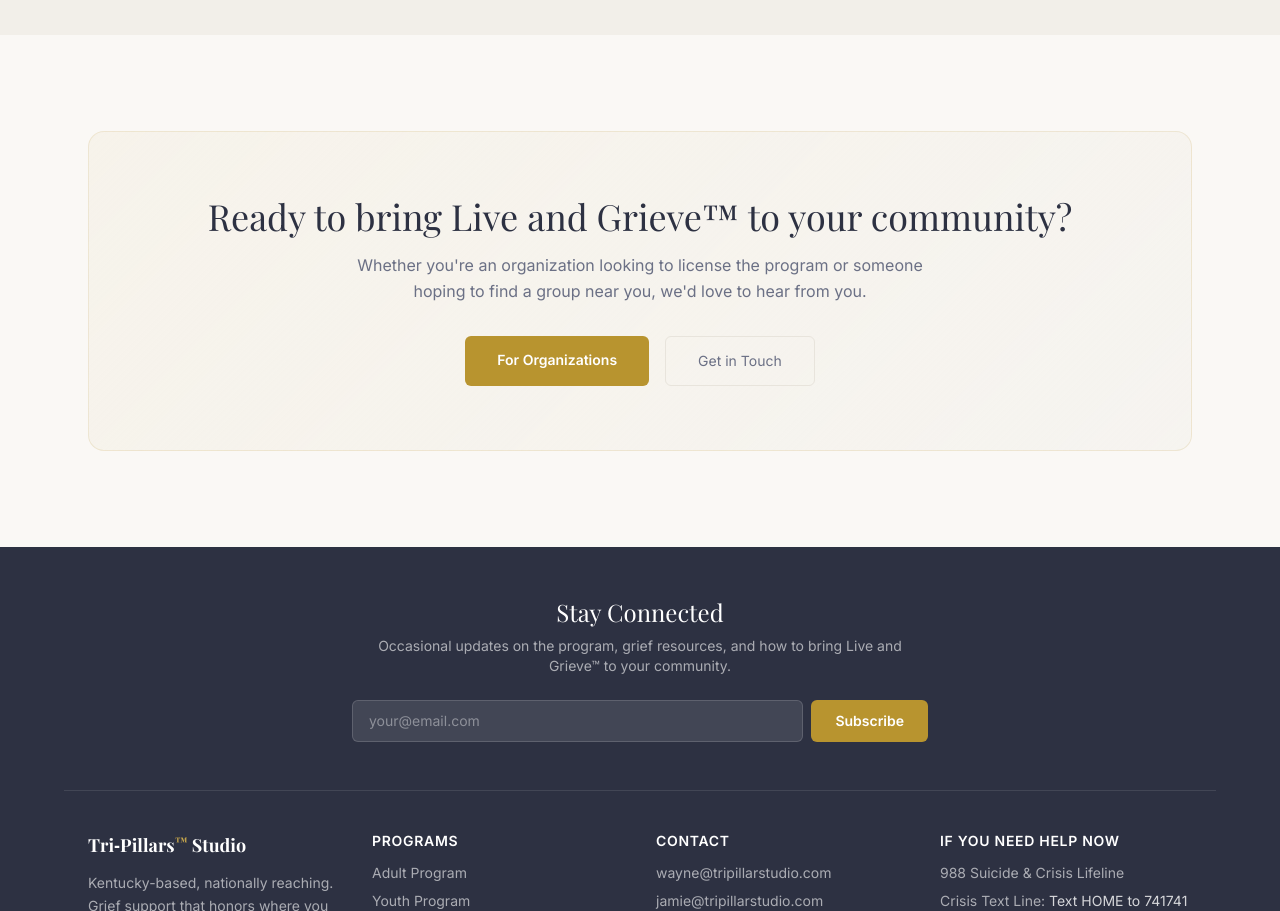
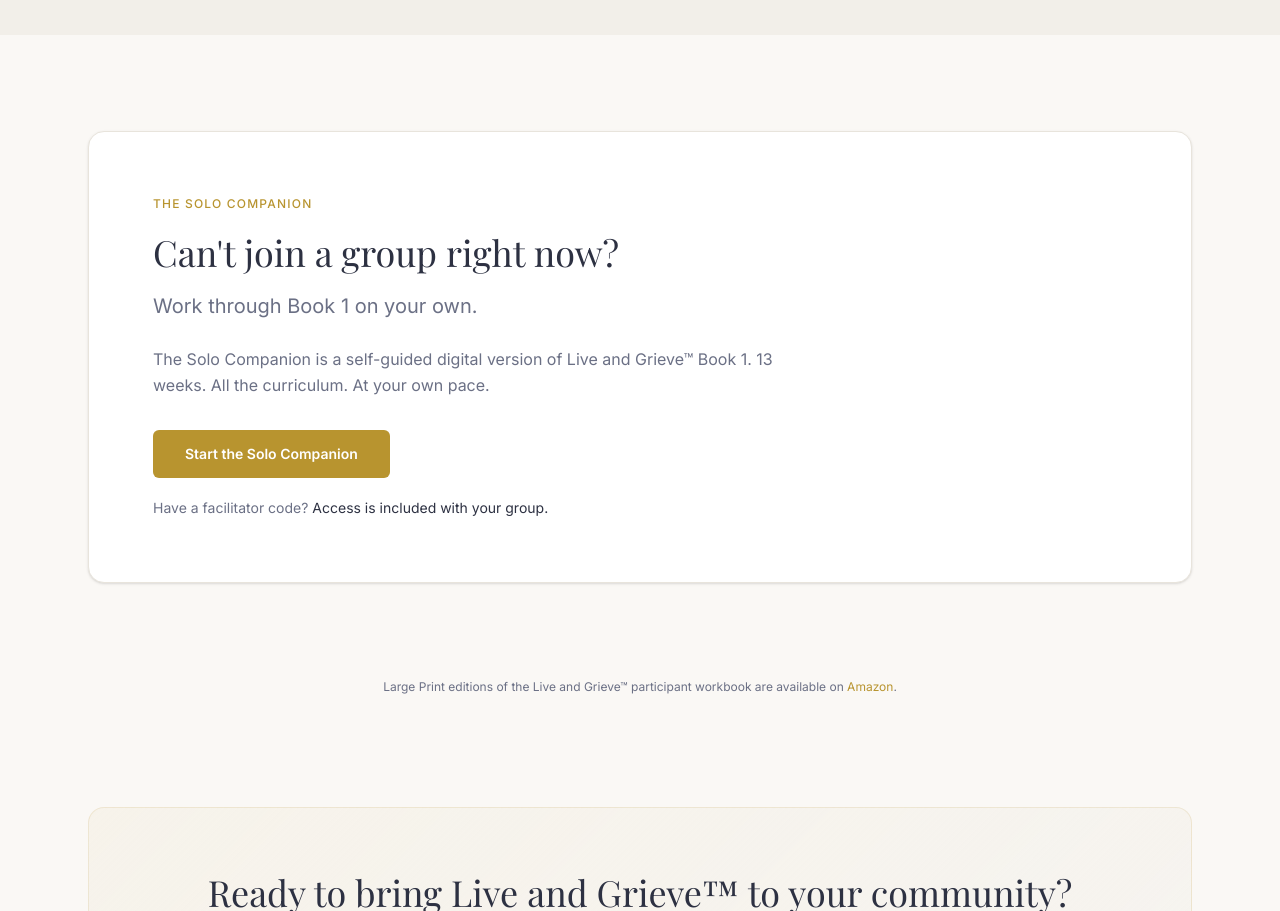
Before and after one commit to simmstrucking-oss/tripillar-redesign, a Next.js app: page /program/adult in a window 1280 px wide. Shown: the part 3600-4511 px from the top of the page. Built offline with nearby package versions, Linux system fonts and the light colour scheme; a web font is replaced by a local one.

Commit message:
feat: add Solo Companion card to home Programs section; add Solo CTA and Large Print note to Adult Program page

```diff
--- a/app/page.tsx
+++ b/app/page.tsx
@@ -28,6 +28,8 @@ const programs = [
     desc: "A year-long, four-book program for adults walking through loss. Weekly small groups, trained facilitators, and a pace that respects where you actually are.",
     href: "/program/adult",
     badge: "52 Weeks",
+    external: false,
+    linkText: "Learn more",
   },
   {
     name: "Live and Grieve Youth™",
@@ -35,6 +37,17 @@ const programs = [
     desc: "13 sessions for children and teens, offered through schools and youth organizations. Two age tracks, designed for how young people actually process grief.",
     href: "/program/youth",
     badge: "13 Sessions",
+    external: false,
+    linkText: "Learn more",
+  },
+  {
+    name: "The Solo Companion",
+    sub: "Self-Guided",
+    desc: "The complete Book 1 experience, self-guided and on your schedule. For individuals who can't access a group or want to begin now.",
+    href: "https://solo.tripillarstudio.com",
+    badge: "13 Weeks, Self-Guided",
+    external: true,
+    linkText: "Begin now",
   },
 ];
 
@@ -237,7 +250,7 @@ export default function HomePage() {
             </div>
           </FadeIn>
 
-          <div className="grid md:grid-cols-2 gap-6">
+          <div className="grid md:grid-cols-3 gap-6">
             {programs.map((p, i) => (
               <FadeIn key={i} delay={i * 100}>
                 <div className="card-hover bg-card-bg border border-card-border rounded-2xl p-8 h-full flex flex-col shadow-sm">
@@ -251,16 +264,41 @@ export default function HomePage() {
                   <p className="text-muted leading-relaxed mb-6 flex-1">
                     {p.desc}
                   </p>
-                  <Link
-                    href={p.href}
-                    className="inline-flex items-center gap-2 text-gold text-sm font-medium hover:gap-3 transition-all"
-                  >
-                    Learn more <span>→</span>
-                  </Link>
+                  {p.external ? (
+                    <a
+                      href={p.href}
+                      target="_blank"
+                      rel="noopener noreferrer"
+                      className="inline-flex items-center gap-2 text-gold text-sm font-medium hover:gap-3 transition-all"
+                    >
+                      {p.linkText} <span>→</span>
+                    </a>
+                  ) : (
+                    <Link
+                      href={p.href}
+                      className="inline-flex items-center gap-2 text-gold text-sm font-medium hover:gap-3 transition-all"
+                    >
+                      {p.linkText} <span>→</span>
+                    </Link>
+                  )}
                 </div>
               </FadeIn>
             ))}
           </div>
+          <FadeIn delay={300}>
+            <p className="text-center text-muted text-xs mt-8">
+              Large Print editions of the participant workbook are available on{" "}
+              <a
+                href="https://www.amazon.com/s?k=live+and+grieve+tri-pillars"
+                target="_blank"
+                rel="noopener noreferrer"
+                className="text-gold hover:underline"
+              >
+                Amazon
+              </a>
+              .
+            </p>
+          </FadeIn>
         </div>
       </section>
 
--- a/app/program/adult/page.tsx
+++ b/app/program/adult/page.tsx
@@ -272,6 +272,64 @@ export default function AdultProgramPage() {
         </div>
       </section>
 
+      {/* Solo Companion CTA */}
+      <section className="py-24 max-w-6xl mx-auto px-4 sm:px-6">
+        <FadeIn>
+          <div className="rounded-2xl bg-card-bg border border-card-border p-10 md:p-16 shadow-sm">
+            <div className="max-w-2xl">
+              <p className="text-gold text-xs uppercase tracking-widest mb-4 font-medium">
+                The Solo Companion
+              </p>
+              <h2 className="font-serif text-3xl sm:text-4xl text-navy mb-3 leading-snug">
+                Can&apos;t join a group right now?
+              </h2>
+              <p className="text-xl text-muted mb-6 leading-relaxed">
+                Work through Book 1 on your own.
+              </p>
+              <p className="text-muted leading-relaxed mb-8">
+                The Solo Companion is a self-guided digital version of Live
+                and Grieve™ Book 1. 13 weeks. All the curriculum. At your own
+                pace.
+              </p>
+              <div className="flex flex-col sm:flex-row gap-4 items-start">
+                <a
+                  href="https://solo.tripillarstudio.com"
+                  target="_blank"
+                  rel="noopener noreferrer"
+                  className="bg-gold text-white font-semibold px-8 py-3.5 rounded-md hover:bg-gold-light transition-colors text-sm"
+                >
+                  Start the Solo Companion
+                </a>
+              </div>
+              <p className="text-muted text-sm mt-5">
+                Have a facilitator code?{" "}
+                <span className="text-navy">
+                  Access is included with your group.
+                </span>
+              </p>
+            </div>
+          </div>
+        </FadeIn>
+      </section>
+
+      {/* Large Print note */}
+      <div className="pb-4 max-w-6xl mx-auto px-4 sm:px-6">
+        <FadeIn>
+          <p className="text-muted text-xs text-center">
+            Large Print editions of the Live and Grieve™ participant workbook are available on{" "}
+            <a
+              href="https://www.amazon.com/s?k=live+and+grieve+tri-pillars"
+              target="_blank"
+              rel="noopener noreferrer"
+              className="text-gold hover:underline"
+            >
+              Amazon
+            </a>
+            .
+          </p>
+        </FadeIn>
+      </div>
+
       {/* CTA */}
       <section className="py-24 max-w-6xl mx-auto px-4 sm:px-6">
         <FadeIn>
```
